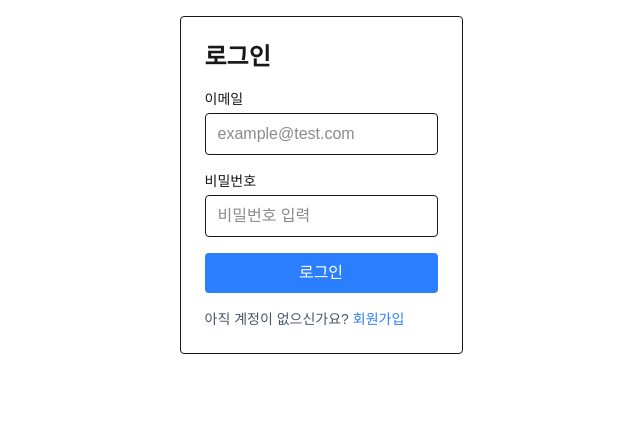
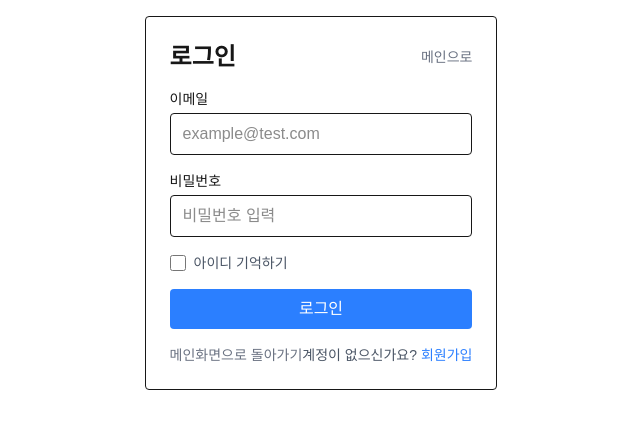
Before and after one commit to AutoBye/assignment1, a Next.js app: page /login in a window 1280 px wide. Shown: the top 428 px of the page, without its empty margins (319-959 px from the left). Built offline with nearby package versions, Linux system fonts and the light colour scheme.

Commit message:
Header, Footer, HeroSection, LogoutButton 분리

```diff
--- a/app/api/auth/logout/route.ts
+++ b/app/api/auth/logout/route.ts
@@ -7,7 +7,7 @@ export const runtime = "nodejs";
 // -> 쿠키 삭제
 // -> 로그아웃 완료
 // 지금은 form으로 action="/api/auth/logout" 이라 여기로 이동해서 JSON 화면이 보임
-// TODO 로그아웃 버튼을 클라이언트 컴포넌트로 만들고 fetch("/api/auth/logout") 후 router.push("/") 하기
+// 로그아웃 버튼을 클라이언트 컴포넌트로 만들고 fetch("/api/auth/logout") 후 router.push("/") 하기
 export async function POST() {
   const response = NextResponse.json({
     message: "로그아웃되었습니다.",
--- a/app/api/auth/me/route.ts
+++ b/app/api/auth/me/route.ts
@@ -3,6 +3,7 @@ import { getCurrentUser } from "@/lib/auth";
 
 export const runtime = "nodejs";
 
+//유저 정보 가져오기
 export async function GET() {
   const user = await getCurrentUser();
 
--- a/app/login/page.tsx
+++ b/app/login/page.tsx
@@ -5,21 +5,54 @@ import { useRouter } from "next/navigation";
 import { useState } from "react";
 import type { SubmitEventHandler } from "react";
 
+const REMEMBER_EMAIL_KEY = "assignment1_remember_email";
+
+// useState에 함수를 넘기면 그 함수는 컴포넌트 초기화 시 초기 state를 계산하는 initializer로 사용
+// 반대로 useEffect 안에서 즉시 setState를 호출하면 불필요한 추가 렌더링이 발생할 수 있어 react-hooks/set-state-in-effect 규칙에 걸림
+// useEffect 제거
+
+function getRememberedEmail() {
+  if (typeof window === "undefined") {
+    return "";
+  }
+
+  return localStorage.getItem(REMEMBER_EMAIL_KEY) ?? "";
+}
+
+function getInitialRememberEmailChecked() {
+  if (typeof window === "undefined") {
+    return false;
+  }
+
+  return localStorage.getItem(REMEMBER_EMAIL_KEY) !== null;
+}
+
 export default function LoginPage() {
   const router = useRouter();
 
-  // 입력값
-  const [email, setEmail] = useState("");
+  // 입력값 - useEffect 제거한 대신에 초기 값에 넣었음
+  const [email, setEmail] = useState(getRememberedEmail);
   const [password, setPassword] = useState("");
+
+  // 아이디 기억하기 체크 여부
+  const [rememberEmail, setRememberEmail] = useState(
+      getInitialRememberEmailChecked,
+  );
 
   const [message, setMessage] = useState("");
   const [isLoading, setIsLoading] = useState(false);
 
+  /* formEvent는 왜 지원 중단인가?
+  * 과거에는 submit, change, input 등 서로 다른 성격의 이벤트들도 모두 FormEvent로 처리할 수 있었습니다.
+  * 하지만 타입 안정성을 높이고 이벤트별 정확한 속성을 제공하기 위해 각 이벤트에 맞는 개별 타입을 사용하도록 타입 정의가 개선되었습니다. - 수코딩
+  * */
   const handleSubmit: SubmitEventHandler<HTMLFormElement> = async (event) => {
     event.preventDefault();
 
     setMessage("");
     setIsLoading(true);
+
+    const normalizedEmail = email.trim().toLowerCase();
 
     try {
       // 로그인 요청
@@ -29,7 +62,7 @@ export default function LoginPage() {
           "Content-Type": "application/json",
         },
         body: JSON.stringify({
-          email,
+          email: normalizedEmail,
           password,
         }),
       });
@@ -43,7 +76,14 @@ export default function LoginPage() {
         return;
       }
 
-      router.push("/");
+      // 로그인 성공 후 아이디 기억하기 처리
+      if (rememberEmail) {
+        localStorage.setItem(REMEMBER_EMAIL_KEY, normalizedEmail);
+      } else {
+        localStorage.removeItem(REMEMBER_EMAIL_KEY);
+      }
+
+      router.replace("/");
       router.refresh();
     } catch {
       setMessage("로그인 요청 중 오류가 발생했습니다.");
@@ -55,7 +95,13 @@ export default function LoginPage() {
   return (
       <main className="mx-auto max-w-md p-4">
         <section className="rounded border bg-white p-6">
-        <h1 className="mb-4 text-2xl font-bold">로그인</h1>
+          <div className="mb-4 flex items-center justify-between">
+            <h1 className="text-2xl font-bold">로그인</h1>
+
+            <Link href="/" className="text-sm text-gray-500 hover:text-blue-500">
+              메인으로
+            </Link>
+          </div>
 
           <form onSubmit={handleSubmit} className="space-y-4">
             <div>
@@ -91,6 +137,20 @@ export default function LoginPage() {
               />
             </div>
 
+            <div className="flex items-center gap-2">
+              <input
+                  id="rememberEmail"
+                  type="checkbox"
+                  checked={rememberEmail}
+                  onChange={(event) => setRememberEmail(event.target.checked)}
+                  className="h-4 w-4"
+              />
+
+              <label htmlFor="rememberEmail" className="text-sm text-gray-600">
+                아이디 기억하기
+              </label>
+            </div>
+
             {message && <p className="text-sm text-red-500">{message}</p>}
 
             <button
@@ -102,12 +162,18 @@ export default function LoginPage() {
             </button>
           </form>
 
-        <p className="mt-4 text-sm text-gray-600">
-          아직 계정이 없으신가요?{" "}
+          <div className="mt-4 flex items-center justify-between text-sm">
+            <Link href="/" className="text-gray-500 hover:text-blue-500">
+              메인화면으로 돌아가기
+            </Link>
+
+            <p className="text-gray-600">
+              계정이 없으신가요?{" "}
               <Link href="/register" className="text-blue-500">
                 회원가입
               </Link>
             </p>
+          </div>
         </section>
       </main>
   );
--- a/app/page.tsx
+++ b/app/page.tsx
@@ -1,7 +1,9 @@
-import Link from "next/link";
 import PopularPostsSection from "@/components/home/PopularPostsSection";
 import RecentPostsSection from "@/components/home/RecentPostsSection";
 import { getCurrentUser } from "@/lib/auth";
+import Header from "@/components/layout/Header";
+import HeroSection from "@/components/home/HeroSection";
+import Footer from "@/components/layout/Footer";
 
 // 서버 컴포넌트임
 
@@ -51,64 +53,17 @@ export default async function Home() {
 
   return (
     <div className="min-h-screen bg-gray-100">
-            <header className="border-b bg-white">
-                <div className="mx-auto flex max-w-4xl items-center justify-between p-4">
-                    <Link href="/" className="text-xl font-bold">
-                        과제용 웹 페이지
-                    </Link>
-
-                    <nav className="flex gap-4">
-                        <Link href="/posts">게시글</Link>
-
-                        {currentUser ? (
-                            <>
-                                <span>{currentUser.name}님</span>
-
-                                <form action="/api/auth/logout" method="post">
-                                    <button type="submit">로그아웃</button>
-                                </form>
-                            </>
-                        ) : (
-                            <>
-                                <Link href="/login">로그인</Link>
-                                <Link href="/register">회원가입</Link>
-                            </>
-                        )}
-                    </nav>
-                </div>
-            </header>
+      <Header currentUser={currentUser} />
 
       <main className="mx-auto max-w-4xl p-4">
-                <section className="mb-6 rounded border bg-white p-6">
-                    <h1 className="mb-2 text-2xl font-bold">게시판 프로젝트</h1>
-
-                    <p className="mb-4 text-gray-600">
-                        게시글, 댓글, 좋아요, 북마크 기능을 연습하는 과제용 웹
-                        페이지입니다.
-                    </p>
-
-                    <div className="flex gap-2">
-                        <Link
-                            href="/posts"
-                            className="rounded bg-blue-500 px-4 py-2 text-white"
-                        >
-                            게시글 보기
-                        </Link>
-
-                        <Link href="/posts/new" className="rounded border px-4 py-2">
-                            글쓰기
-                        </Link>
-                    </div>
-                </section>
+        <HeroSection />
 
         <PopularPostsSection posts={popularPosts} />
 
         <RecentPostsSection posts={recentPosts} />
       </main>
 
-            <footer className="border-t bg-white p-4 text-center text-sm text-gray-500">
-                © 2026 Assignment Board Project
-            </footer>
+      <Footer />
     </div>
   );
 }
--- /dev/null
+++ b/components/auth/LogoutButton.tsx
@@ -0,0 +1,42 @@
+"use client";
+
+import { useRouter } from "next/navigation";
+import { useState } from "react";
+
+export default function LogoutButton() {
+	const router = useRouter();
+	const [isLoading, setIsLoading] = useState(false);
+
+	async function handleLogout() {
+		setIsLoading(true);
+
+		try {
+			const response = await fetch("/api/auth/logout", {
+				method: "POST",
+			});
+
+			if (!response.ok) {
+				alert("로그아웃에 실패했습니다.");
+				return;
+			}
+
+			router.replace("/");
+			router.refresh();
+		} catch {
+			alert("로그아웃 요청 중 오류가 발생했습니다.");
+		} finally {
+			setIsLoading(false);
+		}
+	}
+
+	return (
+		<button
+			type="button"
+			onClick={handleLogout}
+			disabled={isLoading}
+			className="text-sm disabled:text-gray-400"
+		>
+			{isLoading ? "로그아웃 중..." : "로그아웃"}
+		</button>
+	);
+}
--- a/components/home/HeroSection.tsx
+++ b/components/home/HeroSection.tsx
@@ -1 +1,27 @@
 //메인 소개 영역
+import Link from "next/link";
+
+export default function HeroSection() {
+  return (
+    <section className="mb-6 rounded border bg-white p-6">
+      <h1 className="mb-2 text-2xl font-bold">게시판 프로젝트</h1>
+
+      <p className="mb-4 text-gray-600">
+        게시글, 댓글, 좋아요, 북마크 기능을 연습하는 과제용 웹 페이지입니다.
+      </p>
+
+      <div className="flex gap-2">
+        <Link
+          href="/posts"
+          className="rounded bg-blue-500 px-4 py-2 text-white"
+        >
+          게시글 보기
+        </Link>
+
+        <Link href="/posts/new" className="rounded border px-4 py-2">
+          글쓰기
+        </Link>
+      </div>
+    </section>
+  );
+}
--- a/components/layout/Footer.tsx
+++ b/components/layout/Footer.tsx
@@ -1 +1,8 @@
 //하단 정보
+export default function Footer() {
+  return (
+    <footer className="border-t bg-white p-4 text-center text-sm text-gray-500">
+      © 2026 Assignment Board Project
+    </footer>
+  );
+}
--- a/components/layout/Header.tsx
+++ b/components/layout/Header.tsx
@@ -1 +1,41 @@
 //상단 메뉴
+import Link from "next/link";
+import LogoutButton from "@/components/auth/LogoutButton";
+
+type HeaderUser = {
+  id: string;
+  email: string;
+  name: string;
+};
+
+type HeaderProps = {
+  currentUser: HeaderUser | null;
+};
+
+export default function Header({ currentUser }: HeaderProps) {
+  return (
+    <header className="border-b bg-white">
+      <div className="mx-auto flex max-w-4xl items-center justify-between p-4">
+        <Link href="/" className="text-xl font-bold">
+          과제용 웹 페이지
+        </Link>
+
+        <nav className="flex items-center gap-4">
+          <Link href="/posts">게시글</Link>
+
+          {currentUser ? (
+            <>
+              <span className="text-sm">{currentUser.name}님</span>
+              <LogoutButton />
+            </>
+          ) : (
+            <>
+              <Link href="/login">로그인</Link>
+              <Link href="/register">회원가입</Link>
+            </>
+          )}
+        </nav>
+      </div>
+    </header>
+  );
+}
```
Lines whose indentation alone changed are shown as unchanged.
